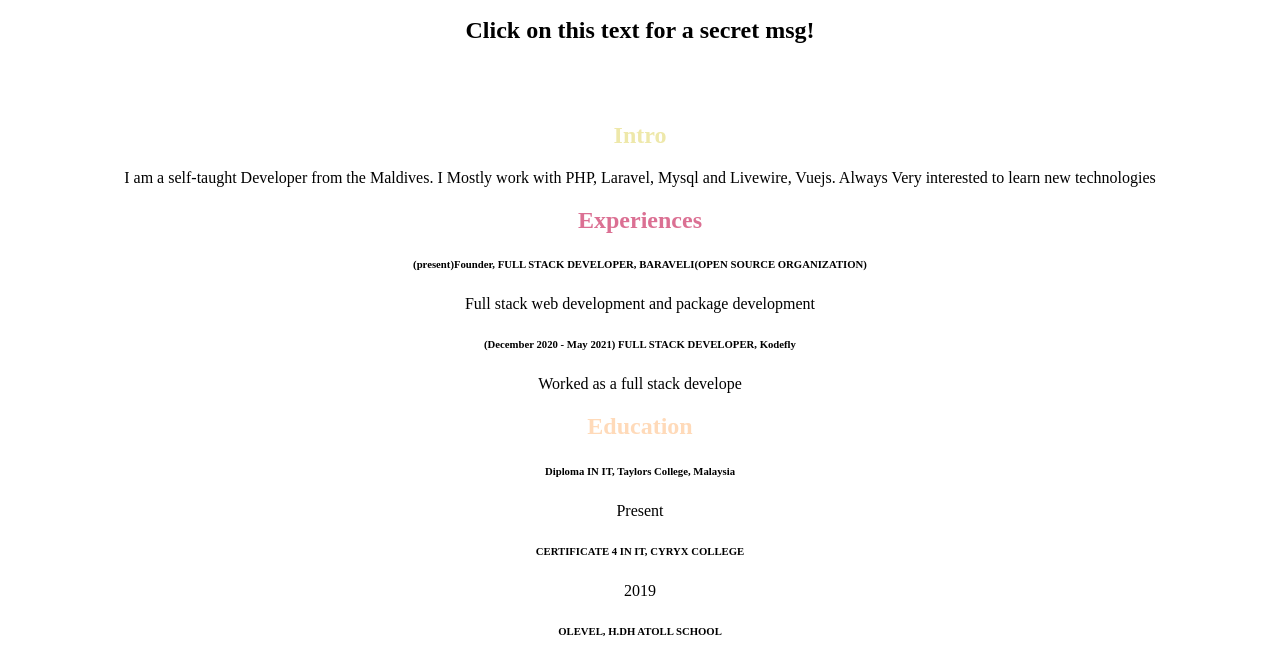
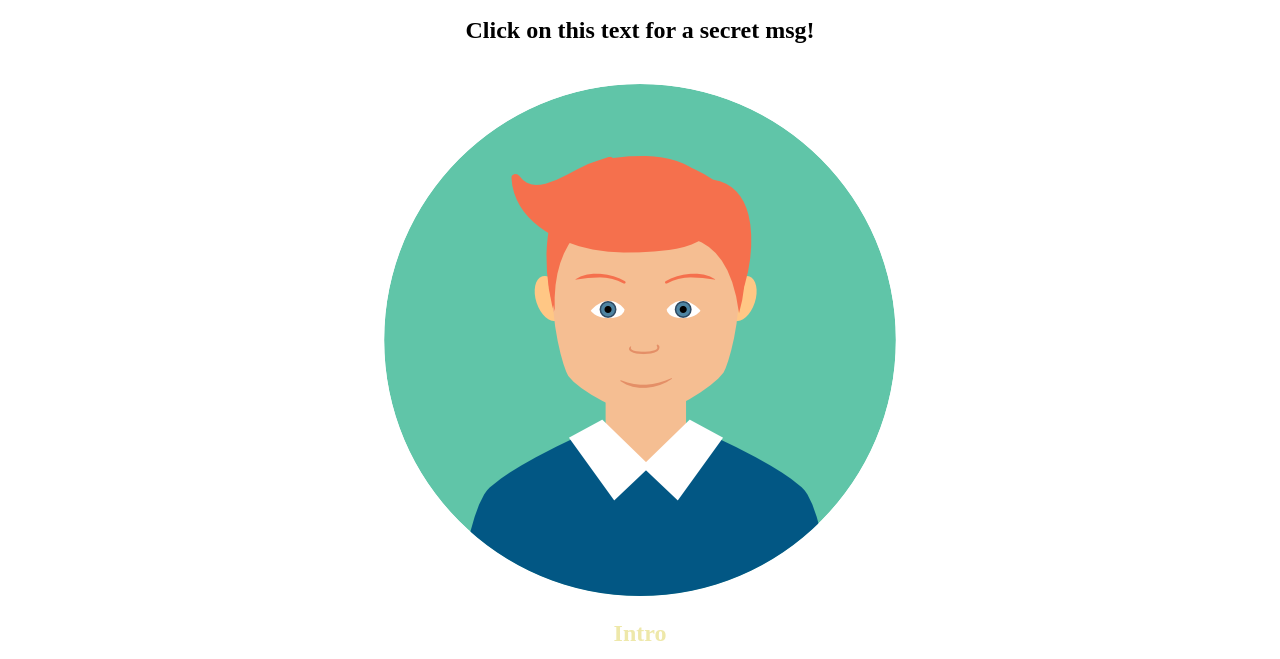
Before and after one commit to boring-dragon/pwd, a plain HTML site: page index.html in a window 1280 px wide. Shown: the part 135-794 px from the top of the page. Drawn offline with Linux system fonts and the light colour scheme.

Commit message:
Update index.html

```diff
--- a/index.html
+++ b/index.html
@@ -29,7 +29,7 @@
     <div style="text-align: center;">
         <h2 onclick="this.innerHTML='Enjoy my E-resume! (msg from js)'">Click on this text for a secret msg!</h2>
         <section style="margin-top: 40px;">
-            <img src="images/avatar.png" alt="">
+            <img src="avatar.png" alt="">
             <h2 style="color: palegoldenrod;">Intro</h2>
             <p>I am a self-taught Developer from the Maldives. I Mostly work with PHP, Laravel, Mysql and
                 Livewire, Vuejs. Always Very interested to learn new technologies</p>
```
